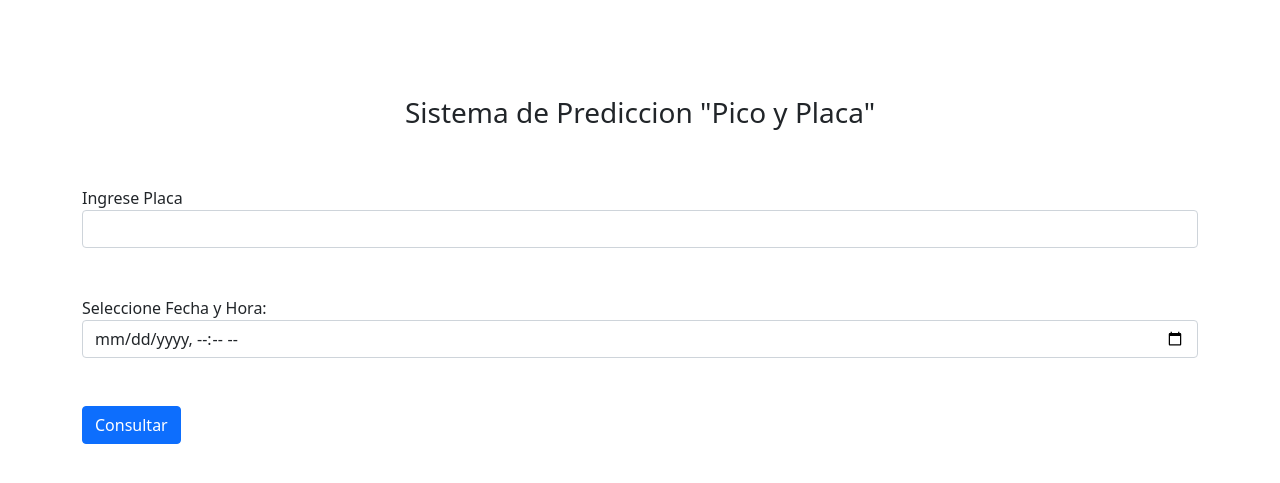
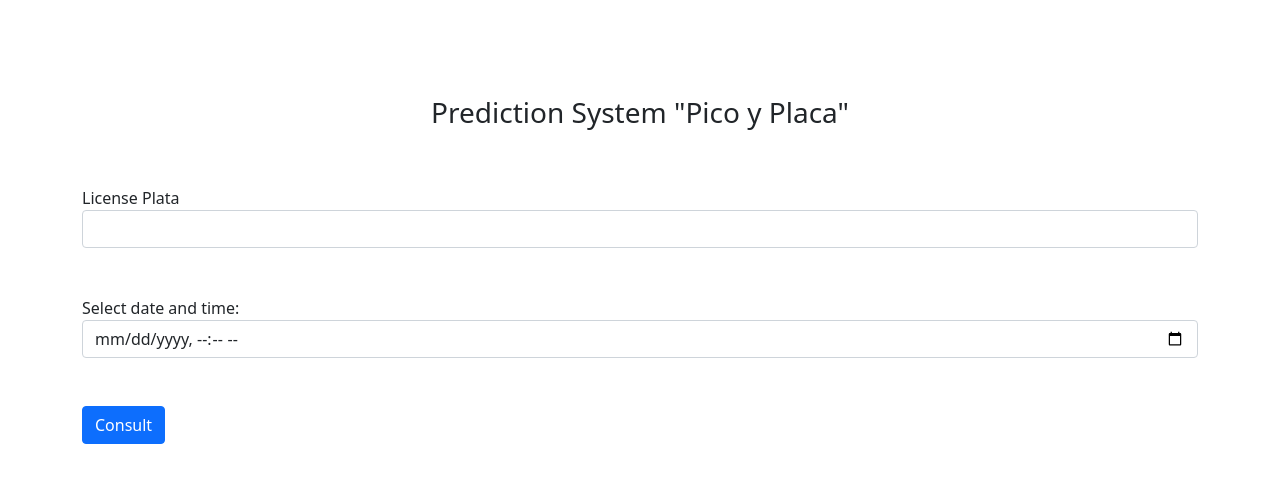
Before and after one commit to fnando1995/SBProj, a Django app: page /picoyplaca/ in a window 1280 px wide. Shown: the top 483 px of the page. Run offline with Django 3.2, Linux system fonts and the light colour scheme.

Commit message:
added checkLicensePlate

```diff
--- a/picoyplaca/forms.py
+++ b/picoyplaca/forms.py
@@ -1,6 +1,5 @@
 from django import forms
 from .models import Car
-
 
 class CarForm(forms.ModelForm):
     """
--- a/picoyplaca/templates/car/LicensePlate.html
+++ b/picoyplaca/templates/car/LicensePlate.html
@@ -19,20 +19,20 @@
         <div class="container">
             <br> </br>
             <br> </br>
-            <h3 style="text-align: center;">Sistema de Prediccion "Pico y Placa"</h3>
+            <h3 style="text-align: center;">Prediction System "Pico y Placa"</h3>
             <form method="POST">
                 {% csrf_token %}
 
                 <br> </br>
-                <label>Ingrese Placa</label>
+                <label>License Plata</label>
                 {{ form.placa }}
 
                 <br> </br>
-                <label>Seleccione Fecha y Hora:</label>
+                <label>Select date and time:</label>
                 <input type="datetime-local" class="form-control datetimepicker-input" id="datetimepicker1" name="DateTimeField"/>
 
                 <br> </br>
-                <button type="submit" class="btn btn-primary">Consultar</button>
+                <button type="submit" class="btn btn-primary">Consult</button>
 
             </form>
         </div>
@@ -40,10 +40,10 @@
         {% if message %}
             <div class="container">
                 <br> </br>
-                {% if result == 1 %}
+                {% if result == 0 %}
                     <p style="text-align: center; background-color: red;"> {{ message }} </p>
                 {% else %}
-                    <p style="text-align: center; background-color: blue"> {{ message }} </p>
+                    <p style="text-align: center; background-color: aqua;"> {{ message }} </p>
                 {% endif %}
             </div>
         {% endif  %}
--- a/picoyplaca/views.py
+++ b/picoyplaca/views.py
@@ -1,20 +1,66 @@
 from django.shortcuts import render
 from .forms import CarForm
+from datetime import datetime as dt, time as tm , date as dm
+
+def checkLicensePlate(plate,date_time):
+    """
+    this function return True or false depending of the
+    Peak Hours mobilization laws mentioned in the README.md
+
+    plate:          (str) License plate with the format "XXX-0000" (number could be 3/4)
+    date_time:      (str) Date and time selected to predict. format: "2021-02-06T16:43"
+
+    return:         (int) 1 if the car can drive, 0 if not.
+    """
+    peak = {
+        0 : [1,2],
+        1 : [3,4],
+        2 : [5,6],
+        3 : [7,8],
+        4 : [9,0],
+    }
+
+    message1 = "{}, License Plate {} can {} drive on {}."
+    message3 = message1[:-1] + " at time: {}."
+    message2 = "Plate can only be alphanumeric."
+    if not plate.isalnum():
+        return 0,message2
+
+    lDigit      = plate[-1]   # Last Digit
+    day,time_    = date_time.split("T")
+    day = dt.strptime(day, '%Y-%m-%d')
+    weekday     = day.weekday()
+    weekdaystr  = day.strftime('%A')
+
+    # if the selected date is not in the peak days then it can drive.
+    if weekday not in peak.keys():
+        return 1 , message1.format('YES',plate,'',weekdaystr)
+    # if lDigit not in the blacklist of the day then it can drive.
+    if int(lDigit) not in peak[weekday]:
+        return 1 , message1.format('YES',plate,'',weekdaystr)
+
+    time_        = dt.strptime(time_, '%H:%M').time()
+    # if the time_ selected is between the peak hours then it can't drive.
+    if (time_>= tm(7,0) and time_ <= tm(9,30)) or (time_>= tm(16,0) and time_ <= tm(19,30)):
+        return 0 , message3.format('NO',plate,'not',weekdaystr,str(time_))
+    else:
+        # else, it can drive.
+        return 1 , message3.format('YES',plate,'',weekdaystr,str(time_))
+
 
 def index(request):
     """
     Rendering function for the License Plate Form.
     """
     if request.method=='POST':
-        POST_DATA = request.POST
-        placa = POST_DATA['placa']
-        date  = POST_DATA['DateTimeField']
-        result=0
-
+        placa = request.POST['placa']
+        date  = request.POST['DateTimeField']
+        result , message  = checkLicensePlate(placa,date)
     else:
-        message=None
-        result=0
+        result=0 ; message=None
 
     form = CarForm()
-    context = {'message':message,'form':form,'result':result}
+    context = {'form':form,
+               'result':result,
+               'message':message}
     return render(request,'car/LicensePlate.html',context)
```
